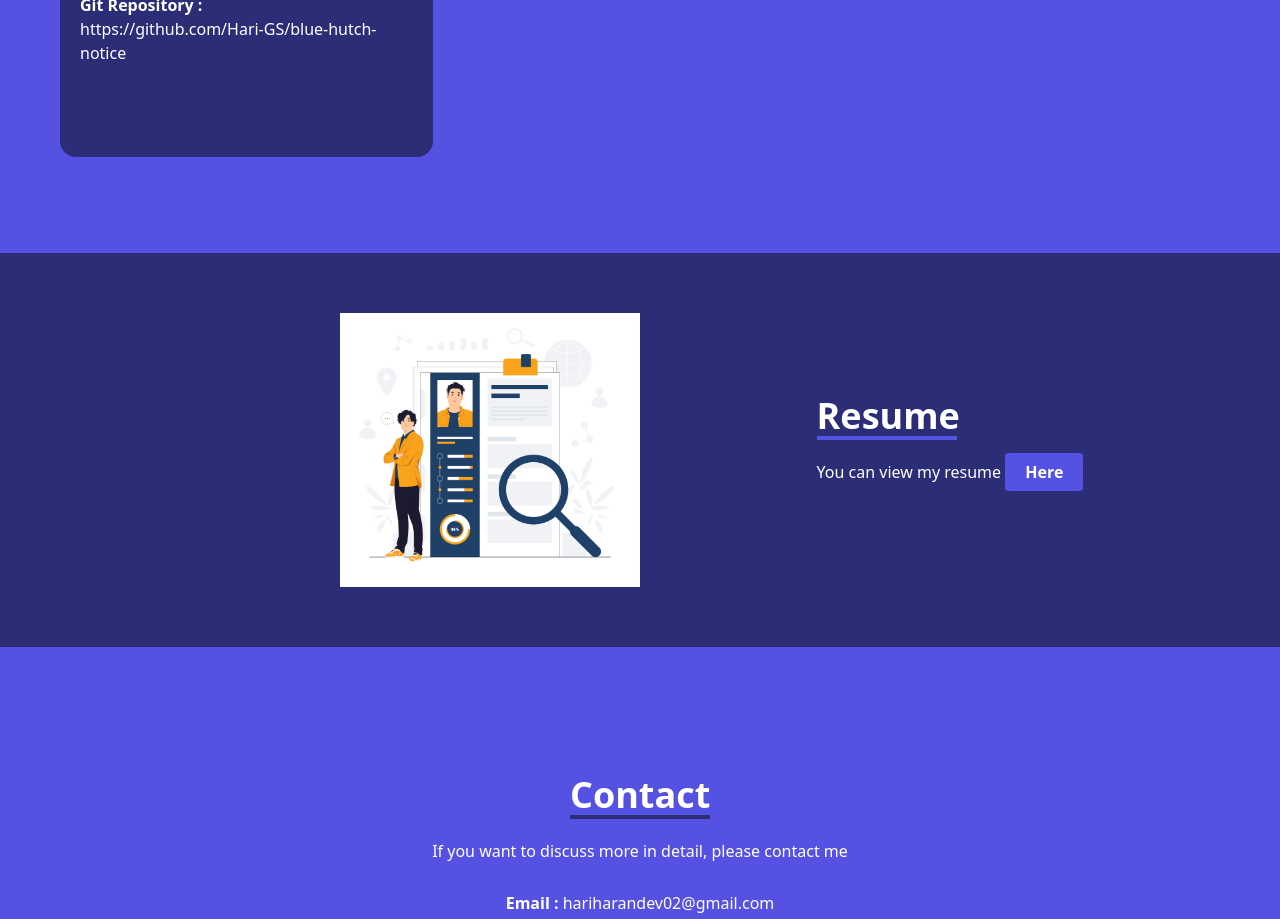
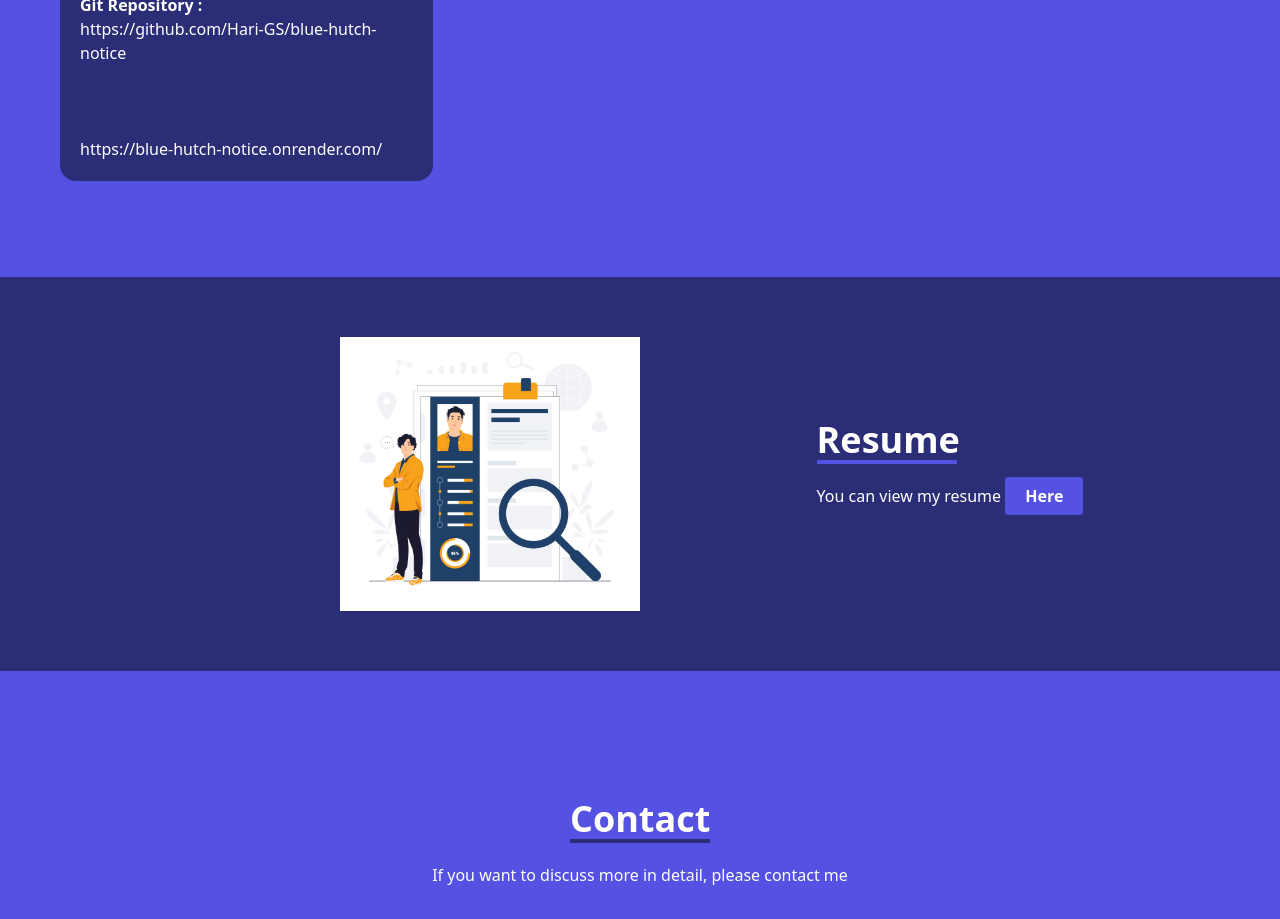
Before and after one commit to Hari-GS/myportfolio2, a React (Create React App) app: page / in a window 1280 px wide. Shown: the part 4080-4999 px from the top of the page. Built offline with nearby package versions, Linux system fonts and the light colour scheme.

Commit message:
live link added

```diff
--- a/src/components/Projects.js
+++ b/src/components/Projects.js
@@ -75,8 +75,8 @@ function Projects() {
                 gitlink2: "",
                 gitlinksText2 : "",
                 techstack: "React js | TailWind CSS",
-                livelink: "",
-                livelinktext: "",
+                livelink: "https://blue-hutch-notice.onrender.com/",
+                livelinktext: "https://blue-hutch-notice.onrender.com/",
                 demoVideoLink: "",
                 demoVideoText: "",
                 demoLabel : '',
```
